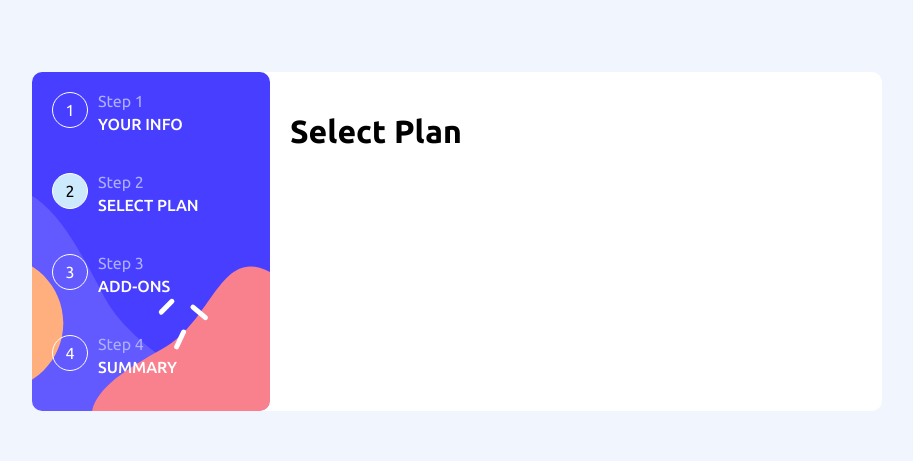
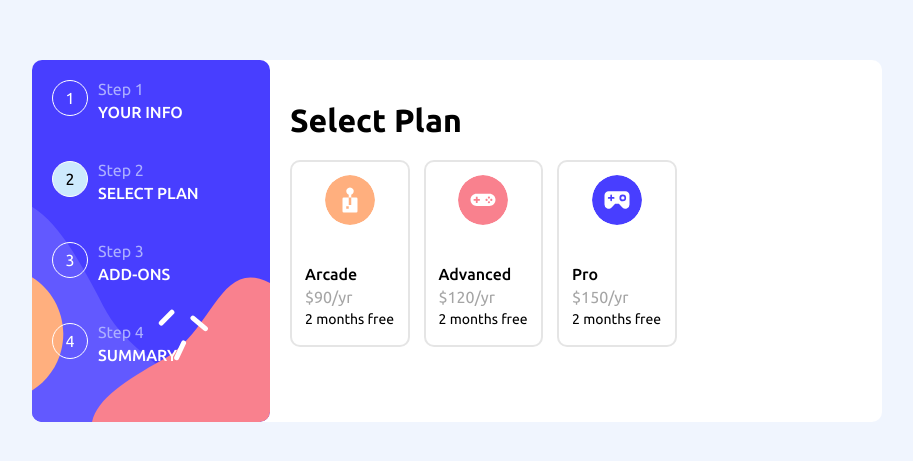
Before and after one commit to itromy/multi-step-form-WIP, a Next.js app: page /select-plan in a window 1280 px wide. Shown: the part 159-620 px from the top of the page, without its empty margins (183-1096 px from the left). Built offline with nearby package versions, Linux system fonts and the light colour scheme.

Commit message:
feat(select-plan): add options for plan

```diff
--- /dev/null
+++ b/src/app/select-plan/page.module.css
@@ -0,0 +1,16 @@
+
+
+@media screen and (min-width:576px) {
+  .option {
+    padding: 0 7px;
+    position: relative;
+    left: -7px;
+    flex: 1;
+  }
+
+  .options {
+      display: flex;
+      flex: 1;
+      width: 100%
+  }
+}
--- a/src/app/select-plan/page.tsx
+++ b/src/app/select-plan/page.tsx
@@ -1,10 +1,30 @@
+import RadioButtonBox from "@/components/form-elements/RadioButtonBox";
 import MultiStepForm from "@/components/MultiStepForm";
+import PlanOption, { PlanOptions } from "@/components/PlanOption";
+import styles from './page.module.css';
 
 export default function SelectPlanPage() {
   return (
     <>
       <MultiStepForm step={2}>
         <h1>Select Plan</h1>
+        <div className={styles.options}>
+          <div className={styles.option}>
+            <RadioButtonBox value={PlanOptions.Arcade} name="plan">
+              <PlanOption type={PlanOptions.Arcade} />
+            </RadioButtonBox>
+          </div>
+          <div className={styles.option}>
+            <RadioButtonBox value={PlanOptions.Advanced} name="plan">
+              <PlanOption type={PlanOptions.Advanced} />
+            </RadioButtonBox>
+          </div>
+          <div className={styles.option}>
+            <RadioButtonBox value={PlanOptions.Pro} name="plan">
+              <PlanOption type={PlanOptions.Pro} />
+            </RadioButtonBox>
+          </div>
+        </div>
       </MultiStepForm>
     </>
   );
```
